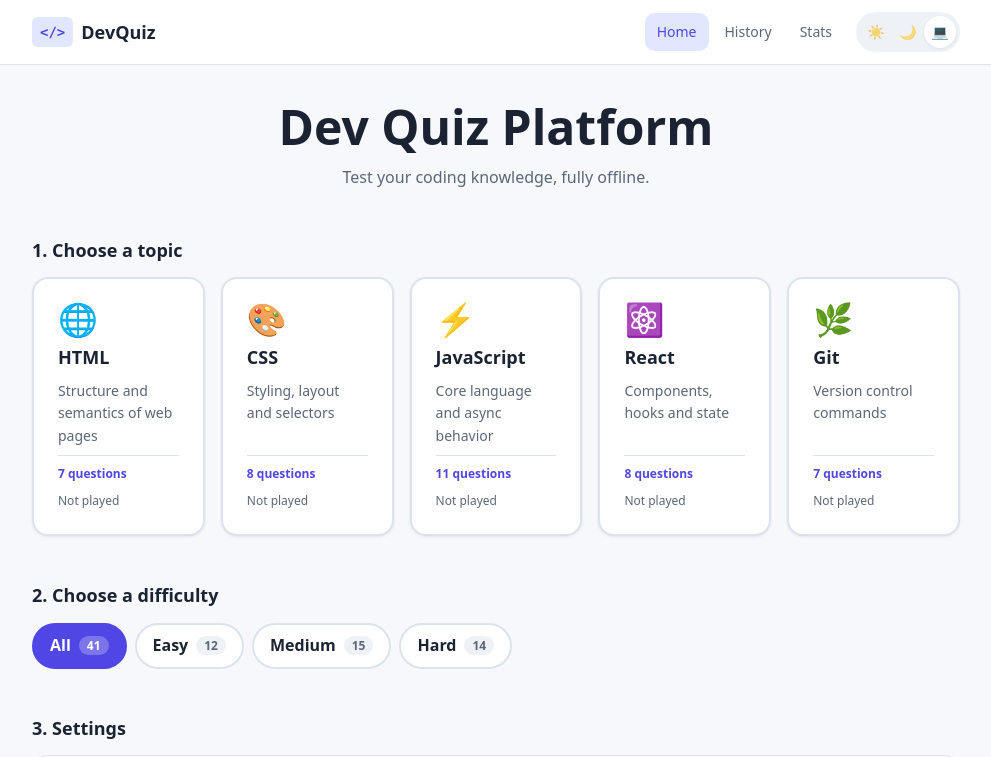
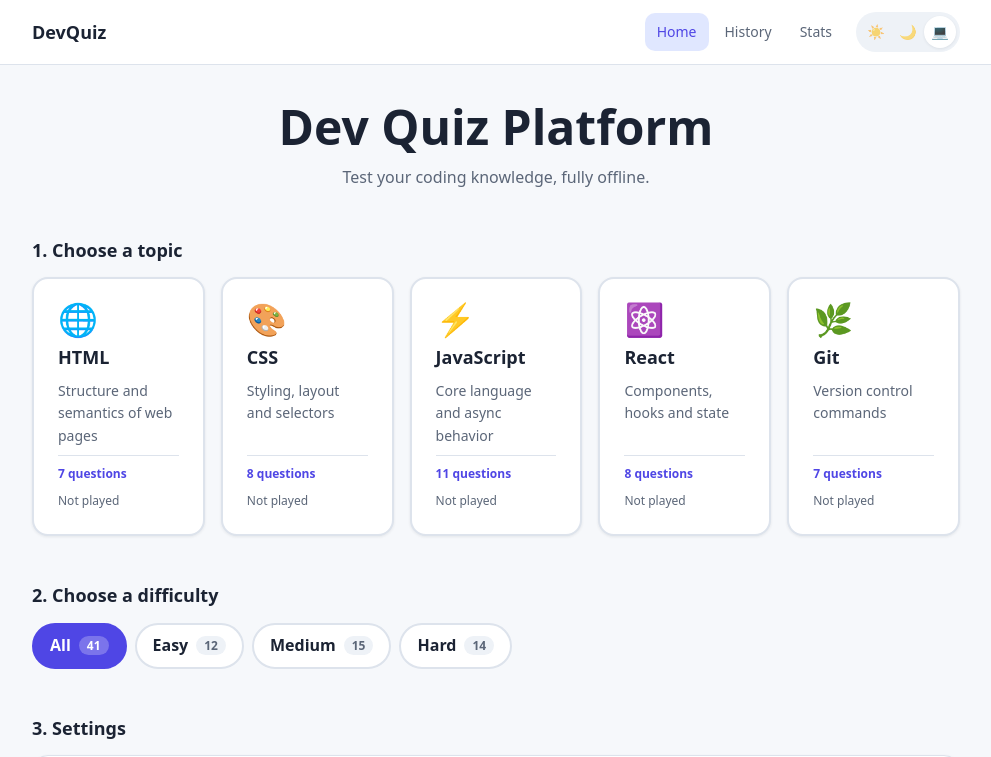
Before and after one commit to sieve-dev-sudo/dev-quiz-platform, a React (Vite) app: page / in a window 1280 px wide. Shown: the top 757 px of the page, without its empty margins (144-1135 px from the left). Built offline with nearby package versions, Linux system fonts and the light colour scheme.

Commit message:
refactor: remove logo icon from Header

```diff
--- a/src/components/Header.jsx
+++ b/src/components/Header.jsx
@@ -13,8 +13,7 @@ function Header() {
     <header className="header">
       <div className="container header-inner">
         <Link to="/" className="header-logo">
-          <span className="header-logo-icon">&lt;/&gt;</span>
-          <span>DevQuiz</span>
+          DevQuiz
         </Link>
 
         <div className="header-actions">
```
